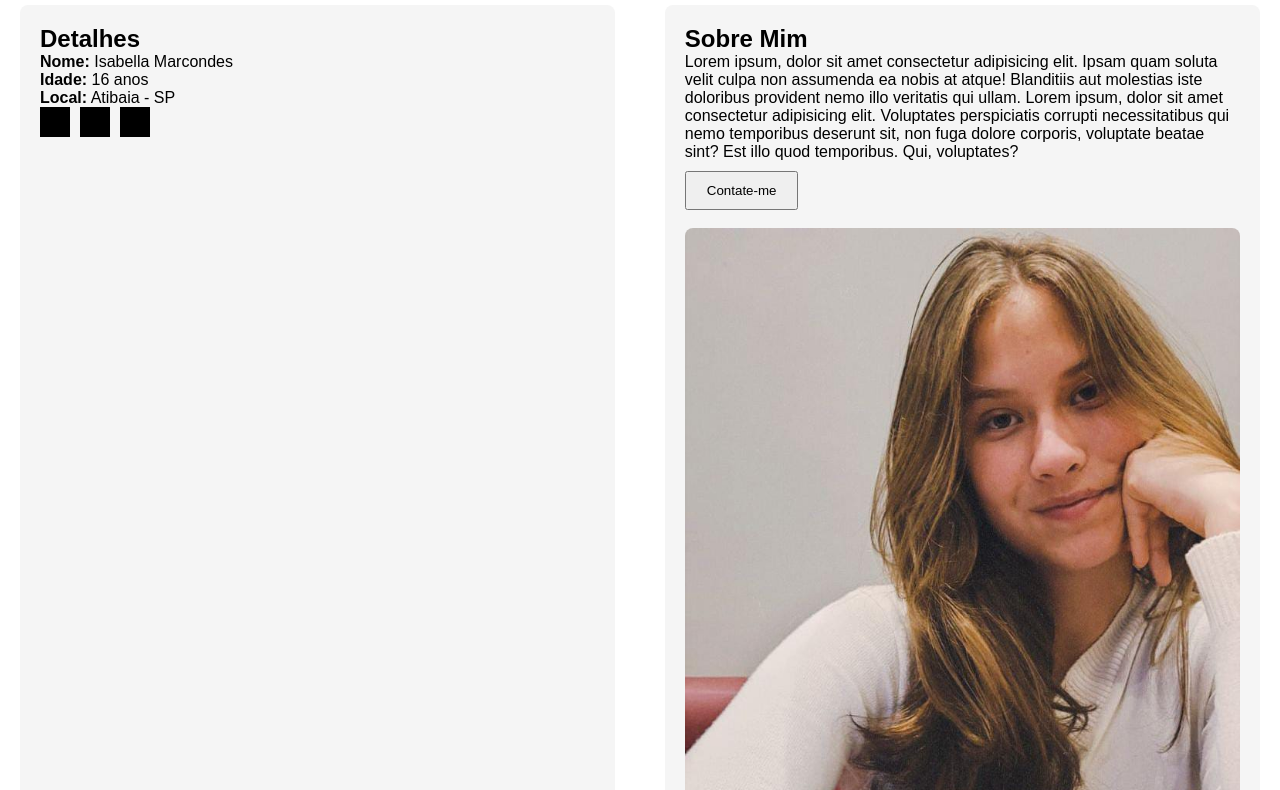
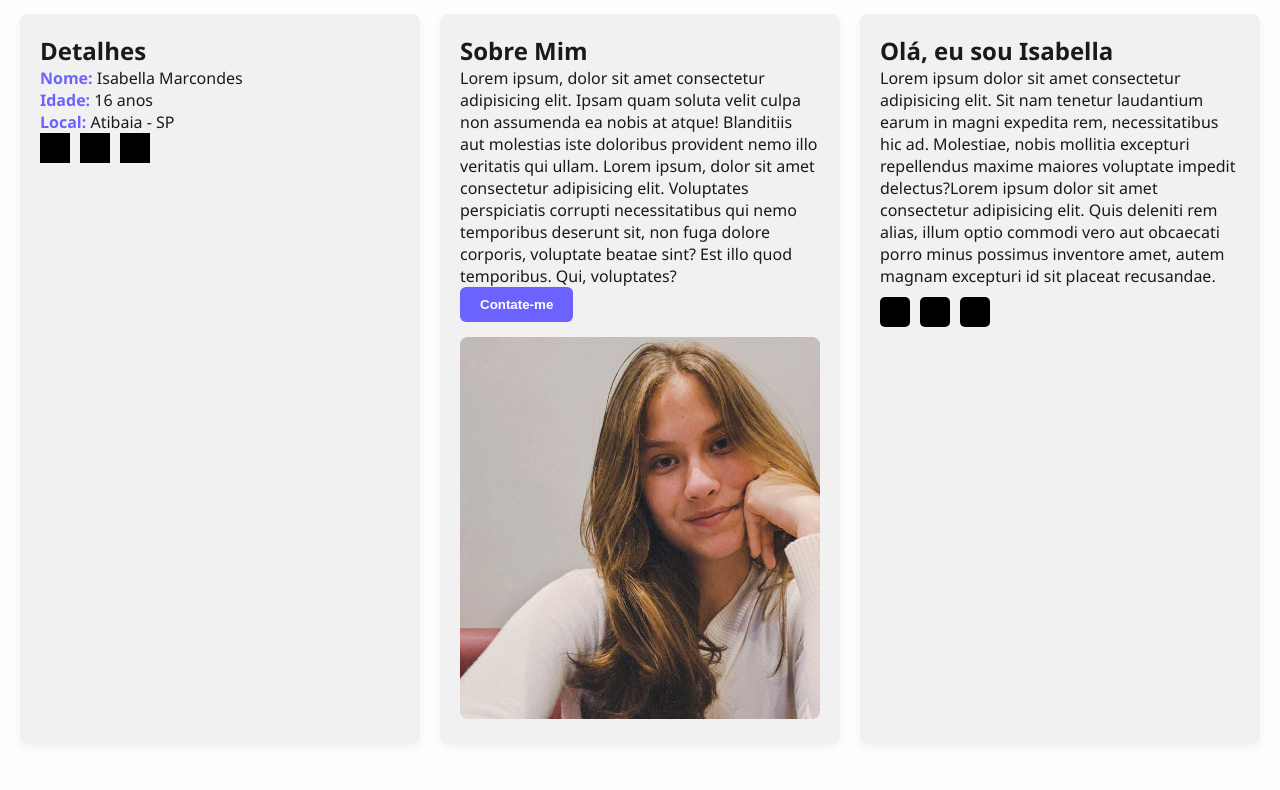
Before and after one commit to imarcondes/Meu-Perfil, a plain HTML site: page index.html in a window 1280 px wide. Shown: the part 159-949 px from the top of the page. Drawn offline with Linux system fonts and the light colour scheme.

Commit message:
Nova atualização: novas estilizações

```diff
--- a/index.html
+++ b/index.html
@@ -18,6 +18,7 @@
     </header>
 
     <main>
+    <div class="info-secoes">
 
         <section>
             <h2>Detalhes</h2>
@@ -40,7 +41,6 @@
 
             <button>Contate-me</button>
 
-            <br><br>
             <div>
                 <img src="imagens/Isa.jpeg" alt="Foto de Isabella">
             </div>
@@ -56,6 +56,8 @@
                 <div style="width: 30px; height: 30px; background-color: black;"></div>
             </div>
         </section>
+
+    </div>
 
         <script>
             const botao = document.querySelector("button");
--- a/styles/style.css
+++ b/styles/style.css
@@ -1,3 +1,14 @@
+:root {
+    --bg-light: #fefefe;
+    --bg-dark: #121212;
+    --text-light: #1a1a1a;
+    --text-dark: #f0f0f0;
+    --highlight: #6c63ff;
+    --highlight-dark: #8c82ff;
+    --section-light: #f1f1f1;
+    --section-dark: #1e1e1e;
+}
+
 /* Reset básico */
 * {
     margin: 0;
@@ -7,23 +18,32 @@
 
 /* Body */
 body {
-    font-family: Arial, sans-serif;
-    background-color: white;
-    color: black;
+    font-family: 'Segoe UI', Tahoma, Geneva, Verdana, sans-serif;
+    background-color: var(--bg-light);
+    color: var(--text-light);
     padding: 20px;
     transition: background-color 0.3s, color 0.3s;
 }
 
 /* Dark mode */
 body.dark-mode {
-    background-color: #121212;
-    color: white;
+    background-color: var(--bg-dark);
+    color: var(--text-dark);
 }
 
 /* Header */
 header {
     text-align: center;
     margin-bottom: 30px;
+}
+
+header h1 {
+    font-size: 2.5em;
+    color: var(--highlight);
+}
+
+header h2 {
+    color: gray;
 }
 
 /* Main layout */
@@ -35,14 +55,15 @@ main {
 
 /* Section */
 section {
-    background-color: #f5f5f5;
+    background-color: var(--section-light);
     padding: 20px;
     border-radius: 8px;
+    box-shadow: 0 4px 10px rgba(0, 0, 0, 0.05);
+    transition: background-color 0.3s;
 }
 
-/* Dark mode para section */
 body.dark-mode section {
-    background-color: #1e1e1e;
+    background-color: var(--section-dark);
 }
 
 /* Lista de detalhes */
@@ -51,7 +72,11 @@ ul {
     padding-left: 0;
 }
 
-/* Círculos pretos */
+li strong {
+    color: var(--highlight);
+}
+
+/* Quadrinhos */
 .quadrinhos {
     display: flex;
     gap: 10px;
@@ -61,14 +86,30 @@ ul {
 .quadrinhos div {
     width: 30px;
     height: 30px;
-    background-color: black;
+    background-color: var(--highlight);
+    border-radius: 5px;
 }
 
 /* Botão */
 button {
     padding: 10px 20px;
+    background-color: var(--highlight);
+    color: white;
+    border: none;
+    border-radius: 6px;
+    font-weight: bold;
     cursor: pointer;
-    margin-top: 10px;
+    transition: background-color 0.3s, transform 0.2s;
+}
+
+button:hover {
+    background-color: #554be2;
+    transform: scale(1.05);
+}
+
+body.dark-mode button {
+    background-color: white;
+    color: var(--highlight-dark);
 }
 
 /* Imagem */
@@ -76,13 +117,41 @@ img {
     max-width: 100%;
     height: auto;
     border-radius: 8px;
+    margin-top: 15px;
 }
 
 /* Footer */
 footer {
     text-align: center;
     margin-top: 40px;
+    color: gray;
 }
+
+/*3 seções lado a lado */
+.info-secoes {
+    display: flex;
+    flex-wrap: wrap;
+    gap: 20px;
+    justify-content: space-between;
+    margin-bottom: 40px;
+}
+
+/* Cada seção dentro do container */
+.info-secoes section {
+    flex: 1;
+    min-width: 250px;
+    background-color: var(--section-light);
+    padding: 20px;
+    border-radius: 8px;
+    box-shadow: 0 4px 10px rgba(0, 0, 0, 0.05);
+    transition: background-color 0.3s;
+}
+
+/* Modo escuro nas seções */
+body.dark-mode .info-secoes section {
+    background-color: var(--section-dark);
+}
+
 
 /* Responsividade */
 @media (min-width: 768px) {
```
